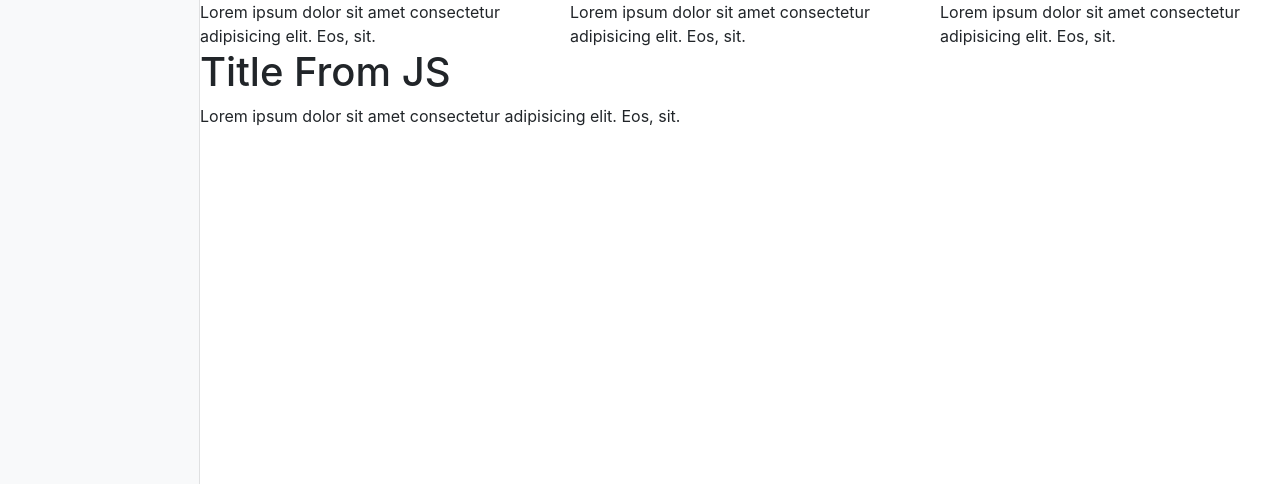
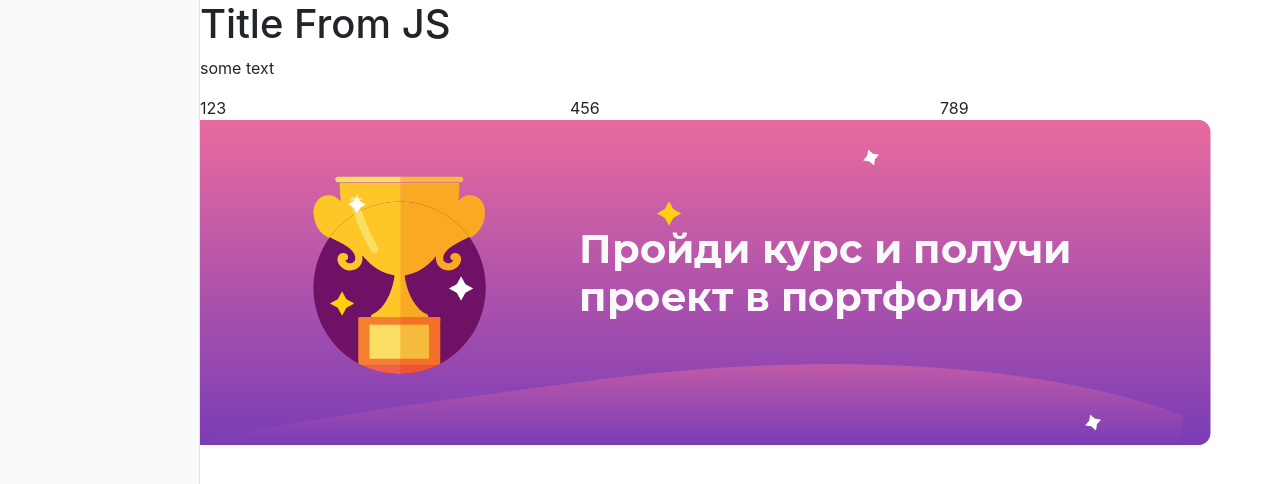
Before and after one commit to SergeyYakimov/js-constructor, a plain HTML site: page index.html in a window 1280 px wide. Shown: the top 484 px of the page. Drawn offline with nearby package versions, Linux system fonts and the light colour scheme.

Commit message:
Made html for display

```diff
--- a/index.html
+++ b/index.html
@@ -14,17 +14,6 @@
           </div>
           <div id="site" class="content">
 
-            <div class="row">
-                <div class="col-sm">
-                    Lorem ipsum dolor sit amet consectetur adipisicing elit. Eos, sit.
-                </div>
-                <div class="col-sm">
-                    Lorem ipsum dolor sit amet consectetur adipisicing elit. Eos, sit.
-                </div>
-                <div class="col-sm">
-                    Lorem ipsum dolor sit amet consectetur adipisicing elit. Eos, sit.
-                </div>
-            </div>
           </div>
       </div>
       <script src="index.js"></script>
--- a/index.js
+++ b/index.js
@@ -12,6 +12,10 @@ const model = [
         value: [
             '123', '456', '789'
         ]
+    },
+    {
+        type: 'image',
+        value: './assets/image.png'
     }
 ];
 
@@ -21,24 +25,52 @@ model.forEach(block => {
     let html = '';
 
     if (block.type === 'title') {
-        html = `
+        html = title(block);
+    } else if (block.type === 'text') {
+        html = text(block);
+    } else if (block.type === 'columns') {
+        html = columns(block);
+    } else if (block.type === 'image') {
+        html = image(block);
+    }
+
+    $site.insertAdjacentHTML('beforeend', html);
+});
+
+function title(block) {
+    return `
         <div class="row">
             <div class="col-sm">
                 <h1>${block.value}</h1>
             </div>
         </div>
     `;
-    } else if (block.type === 'text') {
-        html = `
+}
+
+function text(block) {
+    return `
         <div class="row">
             <div class="col-sm">
-                    <p>Lorem ipsum dolor sit amet consectetur adipisicing elit. Eos, sit.</p>
+                <p>${block.value}</p>
             </div>
         </div>
-        `
-    } else if (block.type === 'columns') {
-
+    `;
 }
 
-    $site.insertAdjacentHTML('beforeend', html);
-});
+function columns(block) {
+    const html = block.value.map(item => `<div class="col-sm">${item}</div>`);
+
+    return `
+        <div class="row">
+            ${html.join('')}
+        </div>
+    `;
+}
+
+function image(block) {
+    return `
+        <div class="row">
+            <img src="${block.value}" />
+        </div>
+    `
+}
```
Also changed, not shown: assets/image.png (added). Lines whose indentation alone changed are shown as unchanged.
